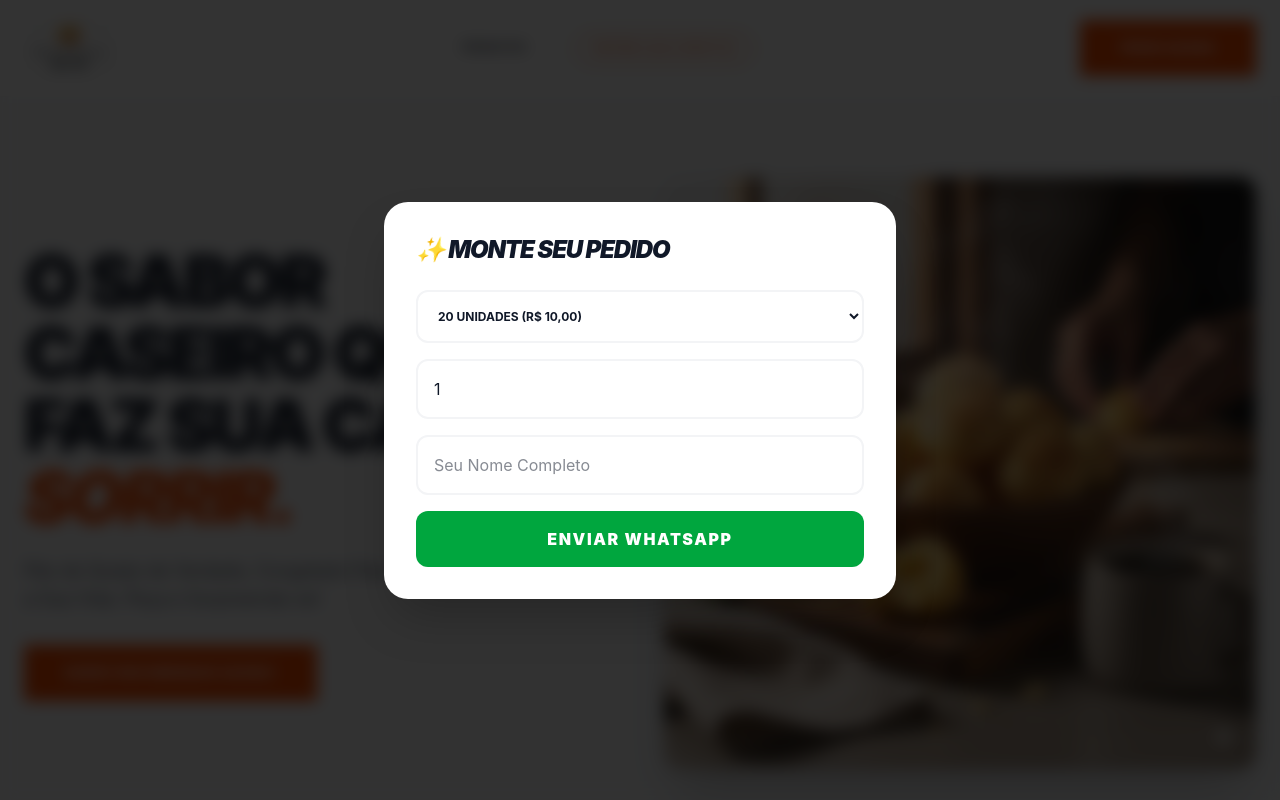
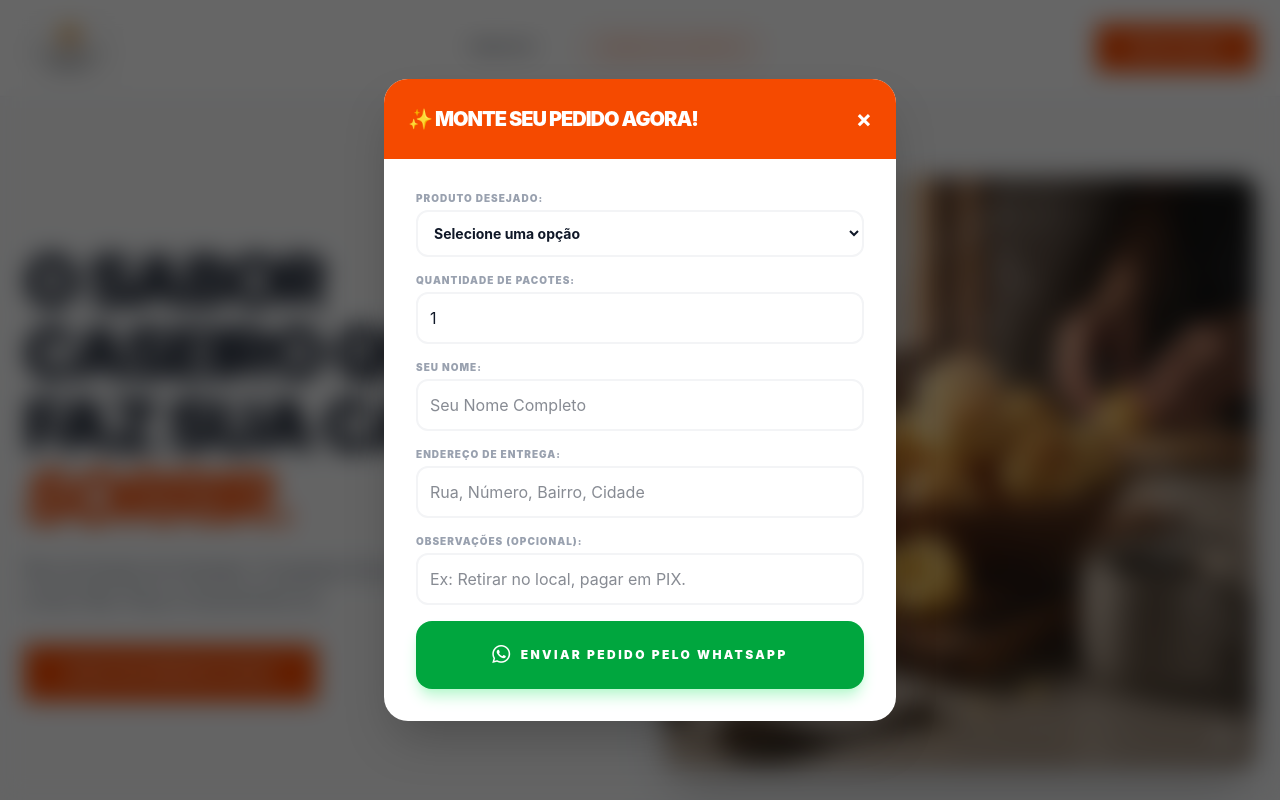
Before and after one commit to SjrPovoas/paodequeijodaira, a Next.js app: page / in a window 1280 px wide. Both pictures are taken after a click on the button "PEDIR AGORA". Shown: the top 800 px of the page. Built offline with nearby package versions, Linux system fonts and the light colour scheme.

Commit message:
update index.js

```diff
--- a/src/pages/index.js
+++ b/src/pages/index.js
@@ -36,7 +36,7 @@ export default function Home() {
             <a href="#produtos" className="hover:text-orange-600 px-4 py-2 rounded-full">Produtos</a>
             <a href="/loja" className="text-orange-600 border border-orange-600 px-4 py-2 rounded-full hover:bg-orange-600 hover:text-white transition-all">VISITAR LOJA LIFESTYLE</a>
           </nav>
-          <button onClick={() => setIsModalOpen(true)} className="bg-orange-600 text-white px-10 py-5 font-black uppercase tracking-widest text-xs hover:scale-105 transition-transform">Pedir Agora</button>
+          <button onClick={() => setIsModalOpen(true)} className="bg-orange-600 text-white px-8 py-4 font-black uppercase tracking-widest text-xs hover:scale-105 transition-transform">Pedir Agora</button>
         </div>
       </header>
 
@@ -82,6 +82,42 @@ export default function Home() {
         </div>
       </section>
 
+      {/* NOSSA HISTÓRIA */}
+      <section id="nossa-historia" className="py-24 px-6 bg-white border-t border-gray-50">
+        <div className="max-w-7xl mx-auto grid md:grid-cols-2 gap-16 items-center">
+          <div className="order-2 md:order-1">
+            <h2 className="text-4xl font-black uppercase tracking-tighter mb-8 italic">👩‍🍳 A História da Irá</h2>
+            <div className="space-y-6 text-gray-600 leading-relaxed">
+              <p>Eu sou a Iraleide, e o <strong>Pão de Queijo da Irá</strong> nasceu de um desejo simples: compartilhar a melhor receita de pão de queijo da minha família.</p>
+              <p>Hoje, esse mesmo carinho é transformado em cada pãozinho que você leva para casa, <strong>congelado e fresquinho</strong>. Com a nossa praticidade, você tem um lanche delicioso e caseiro a minutos de distância.</p>
+            </div>
+            <a href="https://g.page/r/Ca9UJok_gMntEBI/review" target="_blank" className="inline-block mt-8 border-b-2 border-orange-600 pb-1 font-bold text-sm uppercase tracking-widest text-orange-600">⭐ Confira nossas avaliações no Google</a>
+          </div>
+          <div className="order-1 md:order-2">
+            <img src="/imagens/historia-contato.png" alt="Iraleide" className="w-full rounded-2xl shadow-2xl" />
+          </div>
+        </div>
+      </section>
+
+      {/* DEPOIMENTOS */}
+      <section className="py-24 px-6 bg-gray-50">
+        <div className="max-w-7xl mx-auto text-center">
+          <h2 className="text-4xl font-black uppercase tracking-tighter mb-16 italic">💬 O Que Dizem Nossos Clientes?</h2>
+          <div className="grid md:grid-cols-3 gap-8">
+            {[
+              { text: "O melhor pão de queijo congelado que já comi! Crocante por fora e super macio por dentro.", author: "Kelly M., GO" },
+              { text: "Acabei com o pacote de 1kg em um fim de semana. É viciante! Entrega super rápida.", author: "Pedro B., DF" },
+              { text: "Receita de vó com cara nova! O sabor é muito fiel ao caseiro de Minas.", author: "Yeda M., GO" }
+            ].map((d, i) => (
+              <div key={i} className="bg-white p-8 shadow-sm border border-gray-100 rounded-xl">
+                <p className="text-sm italic text-gray-600 mb-6">"{d.text}"</p>
+                <p className="text-[10px] font-black uppercase tracking-widest text-orange-600">— {d.author}</p>
+              </div>
+            ))}
+          </div>
+        </div>
+      </section>
+
       {/* GUIA GRATUITO (Brevo Form) */}
       <section className="bg-[#2D3134] text-white py-24 px-6">
         <div className="max-w-5xl mx-auto grid md:grid-cols-2 gap-16 items-center">
@@ -98,20 +134,88 @@ export default function Home() {
         </div>
       </section>
 
-      {/* MODAL DE PEDIDO (Adaptado do seu script) */}
+      {/* CURSO */}
+      <section id="curso" className="relative py-32 px-8 overflow-hidden text-white text-center">
+        {/* Camada da Imagem de Fundo */}
+        <div className="absolute inset-0 z-0 bg-cover bg-center bg-no-repeat transition-transform duration-700 hover:scale-105"
+          style={{ backgroundImage: "url('/imagens/criar-negocio.webp')" }}
+        ></div>
+
+        {/* Camada de Sobreposição Alaranjada Transparente (Overlay) */}
+        <div className="absolute inset-0 z-10 bg-orange-600/60 mix-blend-multiply"></div>
+        <div className="absolute inset-0 z-10 bg-gradient-to-b from-orange-600/40 to-orange-700/90"></div>
+
+        {/* Conteúdo da Seção */}
+        <div className="relative z-20 max-w-4xl mx-auto">
+          <h2 className="text-4xl md:text-6xl font-[900] uppercase tracking-tighter mb-8 italic leading-none drop-shadow-lg">
+            TRANSFORME PÃO DE QUEIJO EM RENDA: <br className="hidden md:block" />
+            <span className="text-black">COMECE SEU NEGÓCIO!</span>
+          </h2>
+
+          <p className="text-lg md:text-xl font-medium opacity-95 mb-12 leading-relaxed drop-shadow">
+            Aprenda a fazer e como vender pão de queijo com sucesso. Descubra os segredos por trás da
+            Receita Secreta do Pão de Queijo da Irá. Aprenda a preparar o petisco mais amado do Brasil
+            e transforme-o em um negócio lucrativo. Adquira o curso agora e inicie sua jornada para
+            se tornar um mestre na arte de fazer e vender pão de queijo.</p>
+
+          <a href="https://paodequeijodaira.vercel.app/receita-secreta-do-pao-de-queijo-da-ira.html"
+            target="_blank"
+            className="inline-block bg-black text-white px-12 py-6 font-black uppercase tracking-widest text-sm hover:bg-white hover:text-orange-600 transition-all shadow-2xl hover:-translate-y-1"
+          >
+            EU QUERO A RECEITA SECRETA!
+          </a>
+        </div>
+      </section>
+
+      {/* MODAL DE PEDIDO COMPLETO */}
       {isModalOpen && (
-        <div className="fixed inset-0 z-[100] flex items-center justify-center p-6">
-          <div className="absolute inset-0 bg-black/80 backdrop-blur-sm" onClick={() => setIsModalOpen(false)}></div>
-          <div className="relative bg-white p-8 max-w-lg w-full rounded-3xl shadow-2xl">
-            <h3 className="text-2xl font-black uppercase tracking-tighter mb-6 italic">✨ Monte seu Pedido</h3>
-            <form onSubmit={handleWhatsapp} className="space-y-4">
-              <select id="produto" className="w-full p-4 border-2 border-gray-100 rounded-xl font-bold uppercase text-xs outline-none focus:border-orange-600 transition-colors">
-                <option value="Pacote com 20 Unidades">20 Unidades (R$ 10,00)</option>
-                <option value="Pacote de 1 Kg">Pacote de 1 Kg (R$ 25,00)</option>
-              </select>
-              <input id="quantidade" type="number" defaultValue="1" min="1" className="w-full p-4 border-2 border-gray-100 rounded-xl outline-none" />
-              <input id="nome" type="text" placeholder="Seu Nome Completo" required className="w-full p-4 border-2 border-gray-100 rounded-xl outline-none focus:border-orange-600 transition-colors" />
-              <button type="submit" className="w-full bg-green-600 text-white py-4 font-black uppercase tracking-widest rounded-xl hover:bg-green-700 transition-colors">Enviar WhatsApp</button>
+        <div className="fixed inset-0 z-[100] flex items-center justify-center p-4">
+          {/* Background com desfoque */}
+          <div className="absolute inset-0 bg-black/60 backdrop-blur-md" onClick={() => setIsModalOpen(false)}></div>
+
+          <div className="relative bg-white w-full max-w-lg rounded-3xl shadow-2xl overflow-hidden animate-in fade-in zoom-in duration-300">
+            {/* Cabeçalho do Modal */}
+            <div className="bg-orange-600 p-6 text-white flex justify-between items-center">
+              <h3 className="text-xl font-black uppercase tracking-tighter">✨ Monte seu Pedido Agora!</h3>
+              <button onClick={() => setIsModalOpen(false)} className="text-2xl font-bold hover:rotate-90 transition-transform">&times;</button>
+            </div>
+
+            {/* Formulário */}
+            <form onSubmit={handleWhatsapp} className="p-8 space-y-4 overflow-y-auto max-h-[80vh]">
+              <div>
+                <label className="text-[10px] font-black uppercase tracking-widest text-gray-400 mb-1 block">Produto Desejado:</label>
+                <select id="produto" name="produto" required className="w-full p-3 border-2 border-gray-100 rounded-xl font-bold text-sm outline-none focus:border-orange-600 transition-colors">
+                    <option value="" disabled selected>Selecione uma opção</option>
+                    <option value="Pacote com 20 Unidades">Pacote com 20 Unidades (R$ 10,00)</option>
+                    <option value="Pacote de 1 Kg">Pacote de 1 Kg (R$ 25,00)</option>
+                    <option value="Ambos os Pacotes">Ambos os Pacotes</option>
+                </select>
+              </div>
+
+              <div>
+                <label className="text-[10px] font-black uppercase tracking-widest text-gray-400 mb-1 block">Quantidade de Pacotes:</label>
+                <input type="number" id="quantidade" name="quantidade" min="1" defaultValue="1" required className="w-full p-3 border-2 border-gray-100 rounded-xl outline-none focus:border-orange-600" />
+              </div>
+
+              <div>
+                <label className="text-[10px] font-black uppercase tracking-widest text-gray-400 mb-1 block">Seu Nome:</label>
+                <input type="text" id="nome" name="nome" placeholder="Seu Nome Completo" required className="w-full p-3 border-2 border-gray-100 rounded-xl outline-none focus:border-orange-600" />
+              </div>
+
+              <div>
+                <label className="text-[10px] font-black uppercase tracking-widest text-gray-400 mb-1 block">Endereço de Entrega:</label>
+                <input type="text" id="endereco" name="endereco" placeholder="Rua, Número, Bairro, Cidade" required className="w-full p-3 border-2 border-gray-100 rounded-xl outline-none focus:border-orange-600" />
+              </div>
+
+              <div>
+                <label className="text-[10px] font-black uppercase tracking-widest text-gray-400 mb-1 block">Observações (Opcional):</label>
+                <input type="text" id="observacoes" name="observacoes" placeholder="Ex: Retirar no local, pagar em PIX." className="w-full p-3 border-2 border-gray-100 rounded-xl outline-none focus:border-orange-600" />
+              </div>
+
+              <button type="submit" className="w-full bg-green-600 hover:bg-green-700 text-white py-5 rounded-2xl font-black uppercase tracking-[0.2em] text-xs shadow-lg shadow-green-200 transition-all flex items-center justify-center gap-2">
+                <i className="bi bi-whatsapp text-lg"></i>
+                ENVIAR PEDIDO PELO WHATSAPP
+              </button>
             </form>
           </div>
         </div>
```
